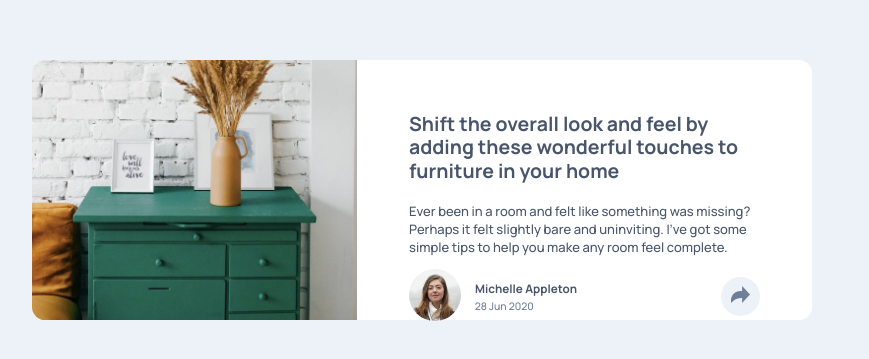
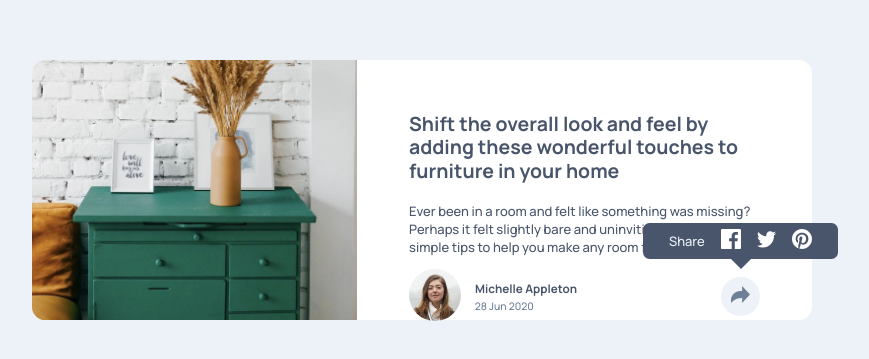
Before and after one commit to ainawinnie/articlepreviewcomponent, a plain HTML site: page index.html in a window 1280 px wide. Shown: the part 135-494 px from the top of the page, without its empty margins (218-1087 px from the left). Drawn offline with Linux system fonts and the light colour scheme.

Commit message:
Define estilo da caixa de compartilhamento

```diff
--- a/css/main.css
+++ b/css/main.css
@@ -81,8 +81,20 @@
 
 }
 
+.share-box {
+    display: flex;
+    flex-direction: column;
+    align-items: center;
+    position: absolute;
+    z-index: 100;
+
+    margin-top: -7em;
+    margin-left: 18em;
+    margin-bottom: 0;
+}
+
 .share-options {
-    display: none;
+    display: flex;
     align-items: center;
     justify-content: space-between;
 
@@ -104,6 +116,18 @@
     border: none;
 }
 
+.triangle {
+
+    width: 10px;
+
+    border-left: 10px solid transparent;
+    border-right: 10px solid transparent;
+    border-top: 10px solid var(--veryDarkGrayishBlue);
+    border-bottom: 10px solid transparent;
+
+    display: inline-block;
+}
+
 .profile .share {
     width: 3em;
     height: 3em;
@@ -112,8 +136,10 @@
     border-radius: 3em;
 
     background-color: var(--lightGrayishBlue);
+
 }
 
 .profile .share:hover{
     background-color: var(--veryDarkGrayishBlue);
+    cursor: pointer;
 }
--- a/index.html
+++ b/index.html
@@ -52,6 +52,7 @@
         <img src="./images/icon-share.svg" alt="Ícone de compartilhamento" class="share-icon">
       </button>
 
+      <div class="share-box">
         <div class="share-options">
           <p class="text">
             Share
@@ -69,13 +70,10 @@
             <img src="./images/icon-pinterest.svg" alt="Ícone do Pinterest" class="icon">
           </button>
         </div>
+        <div class="triangle"></div>
+      </div>
 
     </div>
-
-
-
-
-
 
   </section>
 
```
Lines whose indentation alone changed are shown as unchanged.
